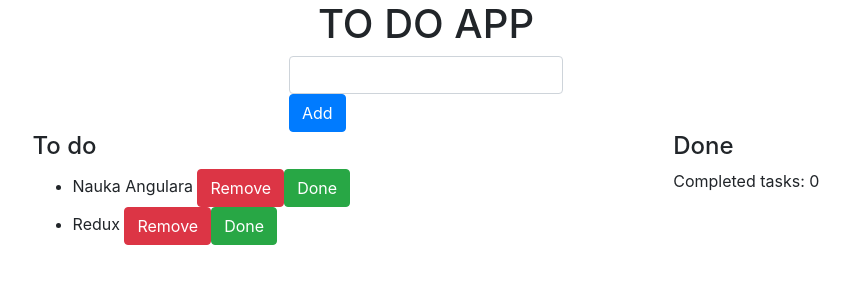
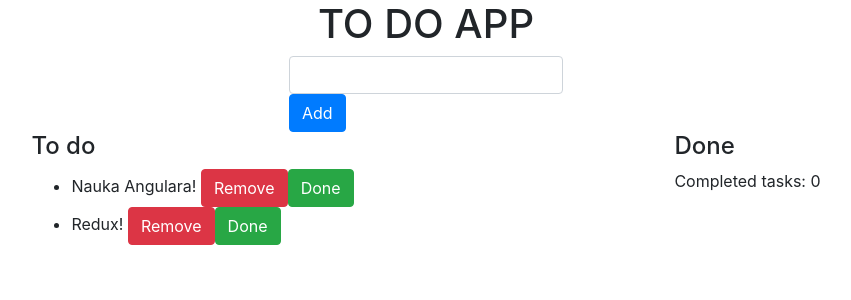
Before and after one commit to adrianrak/todo-app-angular, an Angular app: page / in a window 1280 px wide. Shown: the top 300 px of the page, without its empty margins (214-1065 px from the left). Built offline with nearby package versions, Linux system fonts and the light colour scheme.

Commit message:
add transformTask Pipe and sortName Pipe

```diff
--- a/src/app/app.module.ts
+++ b/src/app/app.module.ts
@@ -10,6 +10,8 @@ import { DoneTaskComponent } from './done-task/done-task.component';
 import { TasksService } from './services/tasks.service';
 import { CheckedDirective } from './shared/checked.directive';
 import { DateDirective } from './shared/date.directive';
+import { TransformTaskPipe } from './shared/transform-task.pipe';
+import { SortNamePipe } from './shared/sort-name.pipe';
 
 @NgModule({
   declarations: [
@@ -18,7 +20,9 @@ import { DateDirective } from './shared/date.directive';
     TodoTaskComponent,
     DoneTaskComponent,
     CheckedDirective,
-    DateDirective
+    DateDirective,
+    TransformTaskPipe,
+    SortNamePipe
   ],
   imports: [
     BrowserModule,
--- a/src/app/done-task/done-task.component.html
+++ b/src/app/done-task/done-task.component.html
@@ -2,6 +2,6 @@
 <p>Completed tasks: {{tasksDoneList.length}}</p>
 <ul>
   <li appChecked appDate [date]="task.end" *ngFor="let task of tasksDoneList">
-    {{task.name}}
+    {{task.name | transformTask: '- super!'}}
   </li>
 </ul>
--- /dev/null
+++ b/src/app/shared/sort-name.pipe.ts
@@ -0,0 +1,19 @@
+import { Pipe, PipeTransform } from '@angular/core';
+import { Task } from '../model/task';
+
+@Pipe({
+  name: 'sortName'
+})
+export class SortNamePipe implements PipeTransform {
+
+  transform(value: any, args?: any): Array<Task> {
+    return value.sort((a, b) => {
+      if(a.name.toLowerCase() > b.name.toLowerCase()) {
+        return 1;
+      } else {
+        return -1;
+      }
+    });
+  }
+
+}
--- /dev/null
+++ b/src/app/shared/transform-task.pipe.ts
@@ -0,0 +1,12 @@
+import { Pipe, PipeTransform } from '@angular/core';
+
+@Pipe({
+  name: 'transformTask'
+})
+export class TransformTaskPipe implements PipeTransform {
+
+  transform(value: string, args?: string = ''): any {
+    return value.charAt(0).toUpperCase() + value.slice(1) + args;
+  }
+
+}
--- a/src/app/todo-task/todo-task.component.html
+++ b/src/app/todo-task/todo-task.component.html
@@ -1,7 +1,7 @@
 <ng-container *ngIf="tasksList.length > 0; else notTask">
   <ul>
-    <li appDate [date]="task.created" *ngFor="let task of tasksList">
-      {{task.name}}
+    <li appDate [date]="task.created" *ngFor="let task of tasksList | sortName">
+      {{task.name | transformTask: '!'}}
       <button (click)="remove(task)" class="btn btn-danger">Remove</button>
       <button (click)="done(task)" class="btn btn-success">Done</button>
     </li>
--- a/src/app/todo-task/todo-task.component.ts
+++ b/src/app/todo-task/todo-task.component.ts
@@ -15,7 +15,7 @@ export class TodoTaskComponent implements OnInit {
 
   constructor(private tasksService: TasksService) {
     this.tasksService.getTasksListObs().subscribe((tasks: Array<Task>) => {
-      this.tasksList = tasks;
+      this.tasksList = tasks.slice();
     });
   }
 
```
Also changed, not shown: 2 other files (tests, documents, lock files or other folders).
